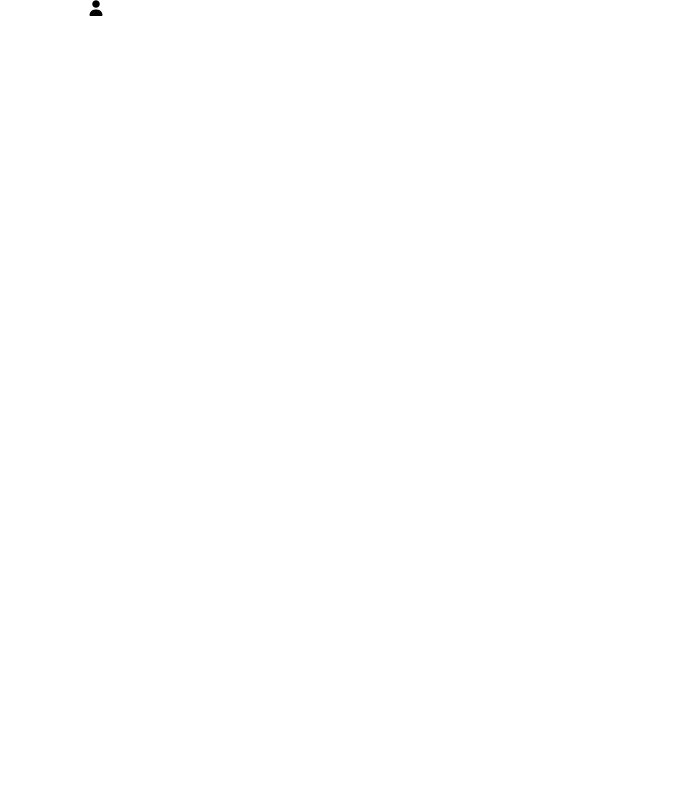
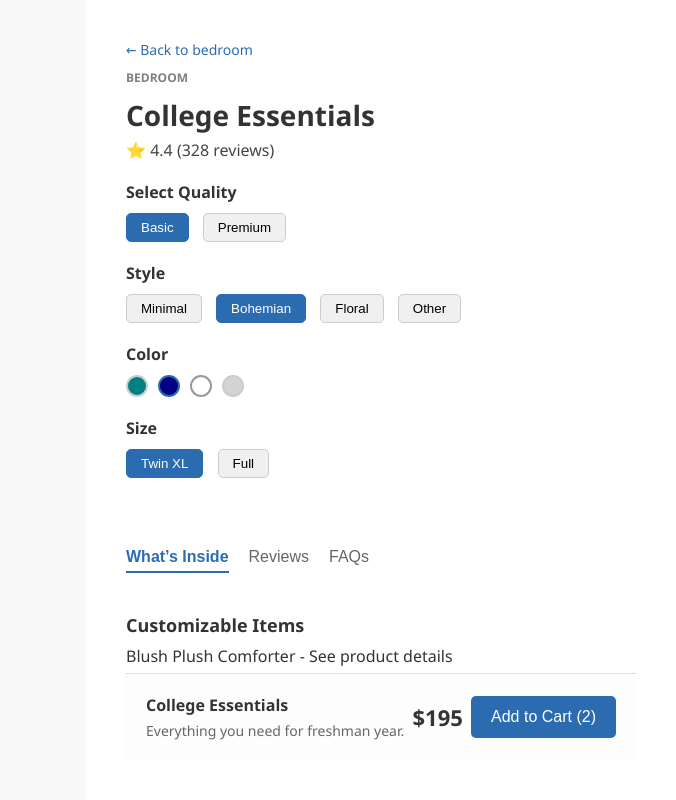
Before and after one commit to Bakhodir98/kurs, a plain HTML site: page homework/h-3/index.html in a window 1280 px wide. Shown: the full height of the page, 604-1280 px from the left. Drawn offline with Linux system fonts and the light colour scheme.

Commit message:
e commerce
add home work

```diff
--- a/homework/h-3/index.html
+++ b/homework/h-3/index.html
@@ -1,5 +1,6 @@
 <!DOCTYPE html>
 <html lang="en">
+
 <head>
     <meta charset="UTF-8">
     <meta name="viewport" content="width=device-width, initial-scale=1.0">
@@ -7,6 +8,7 @@
     <link rel="stylesheet" href="https://cdnjs.cloudflare.com/ajax/libs/font-awesome/7.0.0/css/all.min.css">
     <link rel="stylesheet" href="style.css">
 </head>
+
 <body>
     <div class="grid-container">
         <div class="icon-list">
@@ -20,11 +22,68 @@
             </div>
         </div>
         <div class="product">
-        <img src="essentials.png" alt=""width="500px" height="500px">
+            <img src="essentials.png" alt="" width="500px" height="500px">
         </div>
-       <div>
-        <i class="fa fa-user" aria-hidden="true"></i>
+        <div class="product-details">
+      <a href="#" class="back-link">← Back to bedroom</a>
+      <h2 class="category">BEDROOM</h2>
+      <h1>College Essentials</h1>
+      <p class="rating">⭐ 4.4 (328 reviews)</p>
+
+      <div class="options">
+        <div class="option">
+          <h3>Select Quality</h3>
+          <button class="active">Basic</button>
+          <button>Premium</button>
+        </div>
+
+        <div class="option">
+          <h3>Style</h3>
+          <button>Minimal</button>
+          <button class="active">Bohemian</button>
+          <button>Floral</button>
+          <button>Other</button>
+        </div>
+
+        <div class="option">
+          <h3>Color</h3>
+          <div class="colors">
+            <span class="color teal"></span>
+            <span class="color navy active"></span>
+            <span class="color white"></span>
+            <span class="color gray"></span>
           </div>
         </div>
+
+        <div class="option">
+          <h3>Size</h3>
+          <button class="active">Twin XL</button>
+          <button>Full</button>
+        </div>
+      </div>
+
+      <div class="tabs">
+        <button class="tab active">What’s Inside</button>
+        <button class="tab">Reviews</button>
+        <button class="tab">FAQs</button>
+      </div>
+
+      <div class="custom-items">
+        <h3>Customizable Items</h3>
+        <p>Blush Plush Comforter - See product details</p>
+      </div>
+
+      <div class="purchase-bar">
+        <div>
+          <h4>College Essentials</h4>
+          <p>Everything you need for freshman year.</p>
+        </div>
+        <div class="price">$195</div>
+        <button class="add-to-cart">Add to Cart (2)</button>
+      </div>
+    </div>
+
+        </div>
 </body>
+
 </html>
--- a/homework/h-3/style.css
+++ b/homework/h-3/style.css
@@ -1,3 +1,4 @@
+/* Reset & Global Styles */
 * {
   box-sizing: border-box;
   margin: 0;
@@ -6,14 +7,19 @@
 
 body, html {
   height: 100%;
+  font-family: 'Segoe UI', Tahoma, Geneva, Verdana, sans-serif;
+  background-color: #f9f9f9;
+  color: #333;
 }
 
+/* Grid Layout */
 .grid-container {
   display: grid;
   grid-template-columns: 100px 1fr 1fr;
   height: 100vh;
 }
 
+/* Sidebar Icons */
 .icon-list {
   background-color: #f0f0f0;
   display: flex;
@@ -22,13 +28,236 @@ height: 100%;
   align-items: center;
   padding: 20px 0;
 }
+
 .icon-list > div {
   display: flex;
   flex-direction: column;
   gap: 25px;
 }
+
 .icon-list i {
   font-size: 24px;
   color: #333;
   cursor: pointer;
 }
+
+/* Image Section */
+.product-image {
+  display: flex;
+  justify-content: center;
+  align-items: center;
+  padding: 40px;
+  background-color: #fff;
+}
+
+.product-image img {
+  max-width: 100%;
+  height: auto;
+  border-radius: 10px;
+}
+
+/* Product Details */
+.product-details {
+  padding: 40px;
+  background-color: #ffffff;
+  display: flex;
+  flex-direction: column;
+}
+
+.back-link {
+  text-decoration: none;
+  color: #2b6cb0;
+  font-size: 14px;
+  margin-bottom: 10px;
+}
+
+.category {
+  color: gray;
+  font-size: 12px;
+  margin-bottom: 5px;
+}
+
+h1 {
+  font-size: 28px;
+  margin: 5px 0;
+}
+
+.rating {
+  color: #444;
+  margin-bottom: 20px;
+}
+
+/* Options Section */
+.options {
+  margin-bottom: 30px;
+}
+
+.option {
+  margin-bottom: 20px;
+}
+
+.option h3 {
+  margin-bottom: 10px;
+  font-size: 16px;
+}
+
+.option button {
+  margin-right: 10px;
+  padding: 6px 14px;
+  border: 1px solid #ccc;
+  background: #f0f0f0;
+  cursor: pointer;
+  border-radius: 5px;
+  transition: 0.2s;
+}
+
+.option button:hover {
+  background-color: #e0e0e0;
+}
+
+.option button.active {
+  background: #2b6cb0;
+  color: white;
+  border-color: #2b6cb0;
+}
+
+.colors {
+  display: flex;
+  gap: 10px;
+}
+
+.color {
+  width: 22px;
+  height: 22px;
+  border-radius: 50%;
+  border: 2px solid #ccc;
+  cursor: pointer;
+  transition: 0.2s;
+}
+
+.color.teal {
+  background-color: teal;
+}
+
+.color.navy {
+  background-color: navy;
+}
+
+.color.white {
+  background-color: white;
+  border: 2px solid #999;
+}
+
+.color.gray {
+  background-color: lightgray;
+}
+
+.color.active {
+  border-color: #2b6cb0;
+}
+
+/* Tabs */
+.tabs {
+  display: flex;
+  margin: 20px 0;
+}
+
+.tab {
+  background: none;
+  border: none;
+  font-size: 16px;
+  margin-right: 20px;
+  cursor: pointer;
+  padding-bottom: 5px;
+  border-bottom: 2px solid transparent;
+  color: #666;
+}
+
+.tab.active {
+  border-color: #2b6cb0;
+  font-weight: bold;
+  color: #2b6cb0;
+}
+
+/* Custom Items */
+.custom-items {
+  margin-top: 20px;
+}
+
+.custom-items h3 {
+  font-size: 18px;
+  margin-bottom: 8px;
+}
+
+/* Purchase Bar */
+.purchase-bar {
+  margin-top: auto;
+  display: flex;
+  justify-content: space-between;
+  align-items: center;
+  padding: 20px;
+  border-top: 1px solid #ddd;
+  background: #fdfdfd;
+  position: sticky;
+  bottom: 0;
+  z-index: 10;
+}
+
+.purchase-bar h4 {
+  font-size: 16px;
+  margin-bottom: 5px;
+}
+
+.purchase-bar p {
+  font-size: 14px;
+  color: #666;
+}
+
+.purchase-bar .price {
+  font-size: 22px;
+  font-weight: bold;
+}
+
+.add-to-cart {
+  background-color: #2b6cb0;
+  color: white;
+  border: none;
+  padding: 12px 20px;
+  font-size: 16px;
+  cursor: pointer;
+  border-radius: 5px;
+  transition: background 0.3s ease;
+}
+
+.add-to-cart:hover {
+  background-color: #1a4f8b;
+}
+
+/* Responsive */
+@media (max-width: 1024px) {
+  .grid-container {
+    grid-template-columns: 80px 1fr;
+  }
+}
+
+@media (max-width: 768px) {
+  .grid-container {
+    grid-template-columns: 1fr;
+    grid-template-rows: auto auto;
+  }
+
+  .product-image,
+  .product-details {
+    padding: 20px;
+  }
+
+  .purchase-bar {
+    flex-direction: column;
+    align-items: flex-start;
+    gap: 10px;
+  }
+
+  .add-to-cart {
+    width: 100%;
+  }
+}
```
Also changed, not shown: 1 other file. Lines whose indentation alone changed are shown as unchanged.
